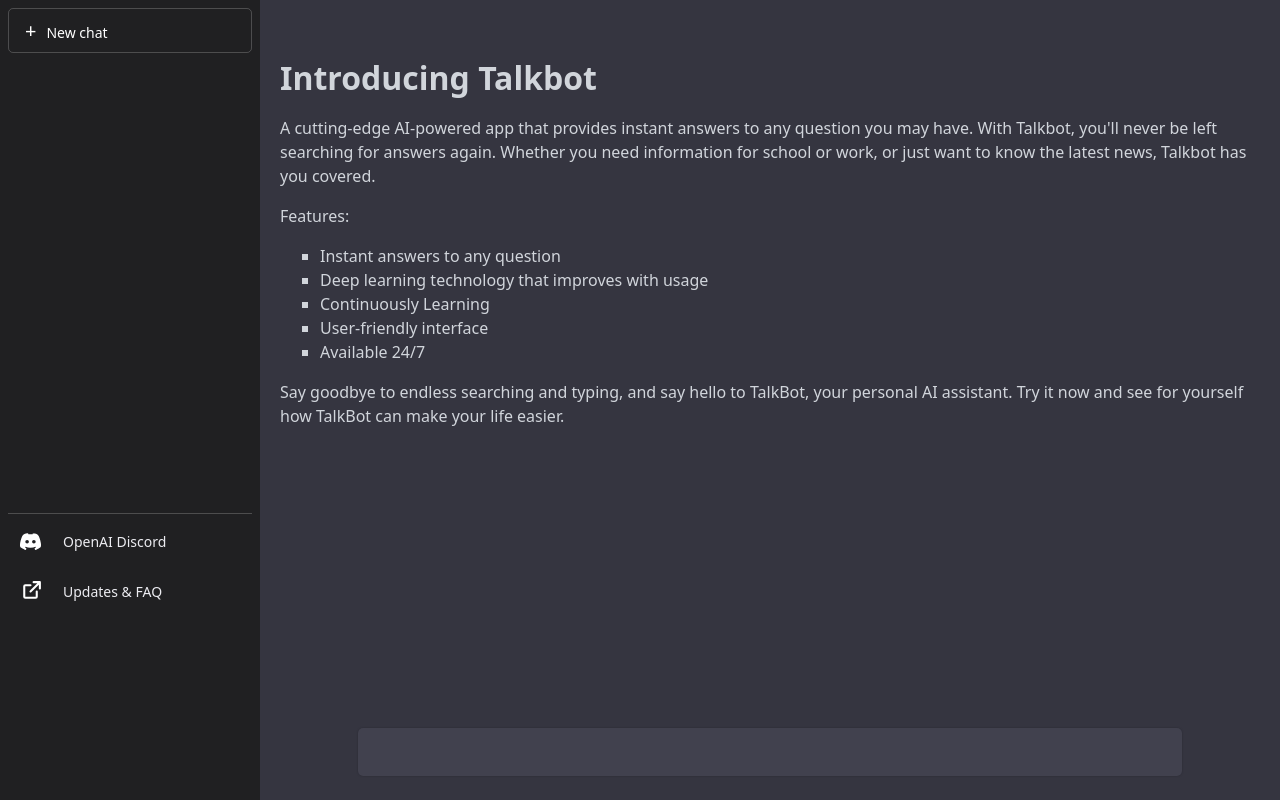
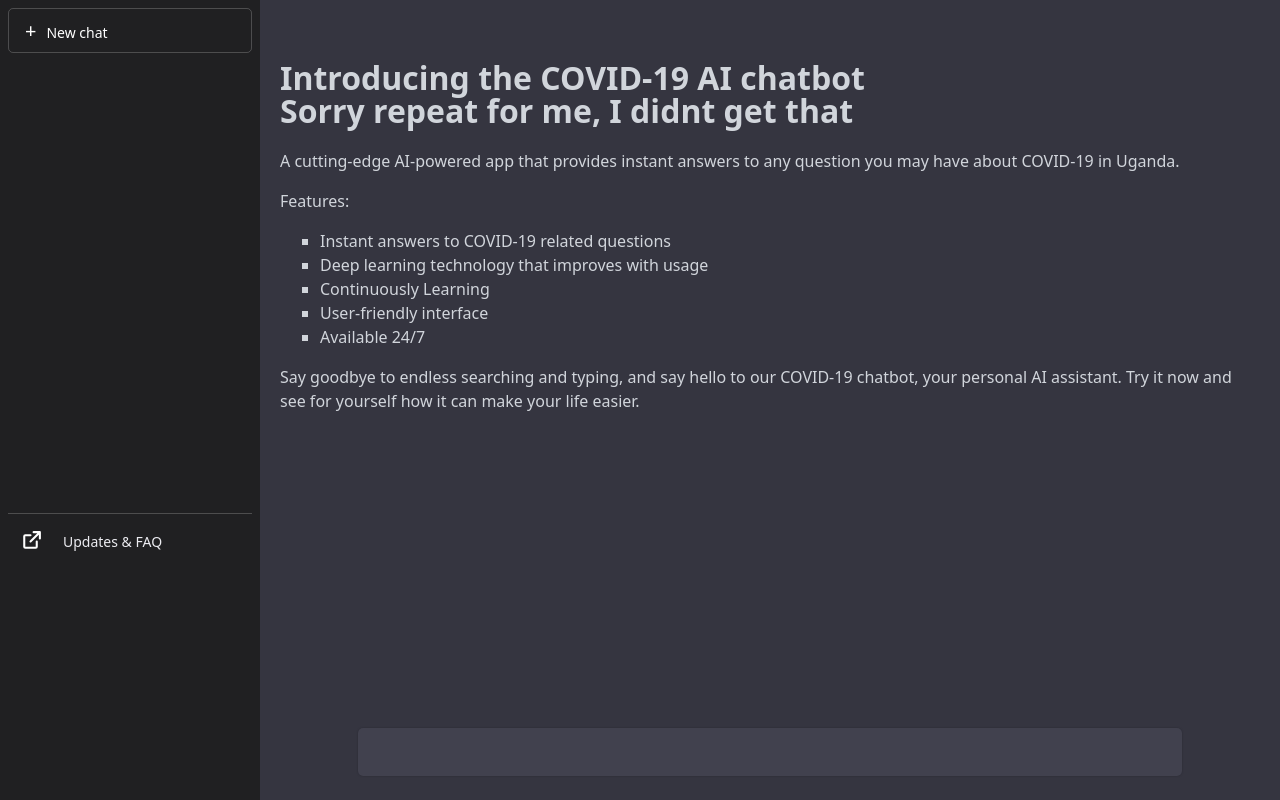
Before and after one commit to aceuganda/chatbot-client, a React (Create React App) app: page / in a window 1280 px wide. Built offline with nearby package versions, Linux system fonts and the light colour scheme.

Commit message:
added error handling for empty responses

```diff
--- a/src/App.js
+++ b/src/App.js
@@ -65,7 +65,7 @@
             </svg>
           </button>
         </div>
-        <h1>TalkBot</h1>
+        <h1>COVID-19 Bot</h1>
       </header>
       {showMenu && (
         <nav>
@@ -153,29 +153,7 @@
             setChatLog={setChatLog}
           />
         )}
-        <NavLinks
-          svg={
-            <svg
-              viewBox="0 0 24 24"
-              xmlns="http://www.w3.org/2000/svg"
-              fill="#fff"
-              stroke="#fff"
-              width={25}
-              height={25}
-            >
-              <title>{"discord_fill"}</title>
-              <g stroke="none" fill="none" fillRule="evenodd">
-                <path d="M24 0v24H0V0h24ZM12.593 23.258l-.011.002-.071.035-.02.004-.014-.004-.071-.035c-.01-.004-.019-.001-.024.005l-.004.01-.017.428.005.02.01.013.104.074.015.004.012-.004.104-.074.012-.016.004-.017-.017-.427c-.002-.01-.009-.017-.017-.018Zm.265-.113-.013.002-.185.093-.01.01-.003.011.018.43.005.012.008.007.201.093c.012.004.023 0 .029-.008l.004-.014-.034-.614c-.003-.012-.01-.02-.02-.022Zm-.715.002a.023.023 0 0 0-.027.006l-.006.014-.034.614c0 .012.007.02.017.024l.015-.002.201-.093.01-.008.004-.011.017-.43-.003-.012-.01-.01-.184-.092Z" />
-                <path
-                  d="M15.003 4c.744 0 1.53.26 2.25.547l.527.216c1.26.528 1.968 1.636 2.517 2.853.891 1.975 1.51 4.608 1.724 6.61.102.95.127 1.906-.056 2.549-.197.687-.867 1.173-1.518 1.555l-.322.183-.334.186c-.172.096-.349.191-.525.284l-.522.27-.717.357-.577.284a1 1 0 1 1-.894-1.788l.79-.39-.58-.609c-1.39.57-3.027.893-4.766.893-1.739 0-3.376-.322-4.766-.893l-.58.608.793.39a1 1 0 1 1-.894 1.79l-.544-.27c-.402-.2-.805-.398-1.203-.607l-.928-.505-.321-.183c-.651-.382-1.322-.868-1.518-1.555-.184-.643-.158-1.598-.057-2.55.214-2.001.833-4.634 1.724-6.609.549-1.217 1.257-2.325 2.517-2.853C7.059 4.413 8.072 4 9 4c.603 0 1.077.555.99 1.147A13.65 13.65 0 0 1 12 5c.691 0 1.366.05 2.014.148A1.012 1.012 0 0 1 15.004 4ZM8.75 10.5a1.75 1.75 0 1 0 0 3.5 1.75 1.75 0 0 0 0-3.5Zm6.5 0a1.75 1.75 0 1 0 0 3.5 1.75 1.75 0 0 0 0-3.5Z"
-                  fill="#fff"
-                />
-              </g>
-            </svg>
-          }
-          text="OpenAI Discord"
-          link="https://discord.com/invite/openai"
-        />
+
         <NavLinks
           svg={
             <svg
@@ -195,7 +173,7 @@
             </svg>
           }
           text="Updates & FAQ"
-          link="https://help.openai.com/en/collections/3742473-chatgpt"
+          link="https://ace.ac.ug"
         />
       </aside>
 
--- a/src/components/BotResponse.jsx
+++ b/src/components/BotResponse.jsx
@@ -22,7 +22,7 @@
     return () => clearInterval(msg);
   }, [response]);
 
-  return <div>{botResponse}</div>;
+  return <div>{botResponse === ""? "Sorry repeat for me, I didnt get that": botResponse}</div>;
 };
 
 export default BotResponse;
--- a/src/components/IntroSection.jsx
+++ b/src/components/IntroSection.jsx
@@ -5,19 +5,17 @@
   return (
     <div id="introsection">
       <h1>
-        Introducing Talkbot
+        Introducing the COVID-19 AI chatbot
         <BotResponse response=" - The Ultimate AI Assistant" />
       </h1>
       <h2>
         A cutting-edge AI-powered app that provides instant answers to any
-        question you may have. With Talkbot, you'll never be left searching for
-        answers again. Whether you need information for school or work, or just
-        want to know the latest news, Talkbot has you covered.
+        question you may have about COVID-19 in Uganda.
       </h2>
       <p>
         Features:
         <ul>
-          <li>Instant answers to any question</li>
+          <li>Instant answers to COVID-19 related questions</li>
           <li>Deep learning technology that improves with usage</li>
           <li>Continuously Learning</li>
           <li>User-friendly interface</li>
@@ -25,8 +23,8 @@
         </ul>
       </p>
       <p>
-        Say goodbye to endless searching and typing, and say hello to TalkBot,
-        your personal AI assistant. Try it now and see for yourself how TalkBot
+        Say goodbye to endless searching and typing, and say hello to our COVID-19 chatbot,
+        your personal AI assistant. Try it now and see for yourself how it
         can make your life easier.
       </p>
     </div>
```
Also changed, not shown: src/components/B.jsx (deleted, +0 -26 lines).
